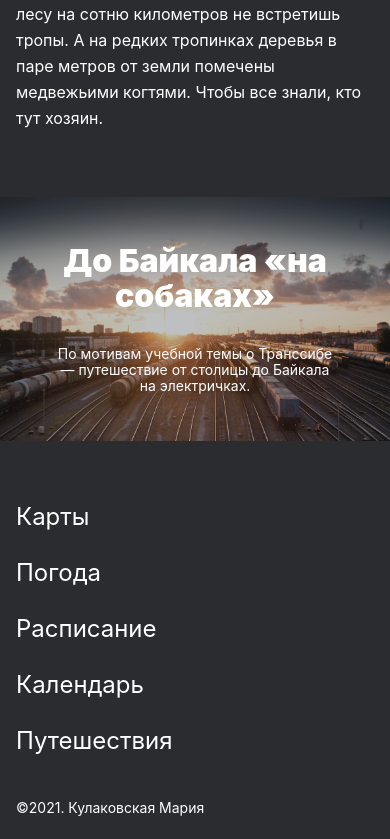
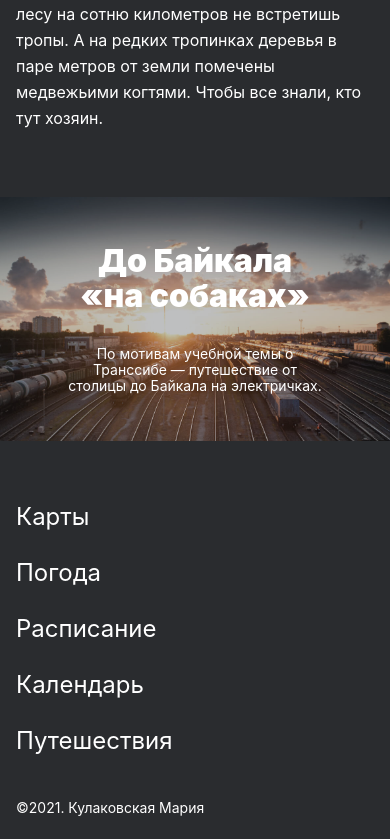
Before and after one commit to Smolib/russian-travel, a plain HTML site: page index.html in a window 390 px wide. Shown: the part 9637-10476 px from the top of the page. Drawn offline with Linux system fonts and the light colour scheme; a web font is replaced by a local one.

Commit message:
pixel perfect in cover

```diff
--- a/blocks/cover/__subtitle/cover__subtitle.css
+++ b/blocks/cover/__subtitle/cover__subtitle.css
@@ -13,6 +13,6 @@
   .cover__subtitle {
     font-size: 14px;
     line-height: 1.14;
-    max-width: 288px;
+    max-width: 265px;
   }
 }
--- a/blocks/cover/__title/cover__title.css
+++ b/blocks/cover/__title/cover__title.css
@@ -13,6 +13,6 @@
   .cover__title {
     font-size: 32px;
     line-height: 1.09;
-    max-width: 288px;
+    max-width: 250px;
   }
 }
```
